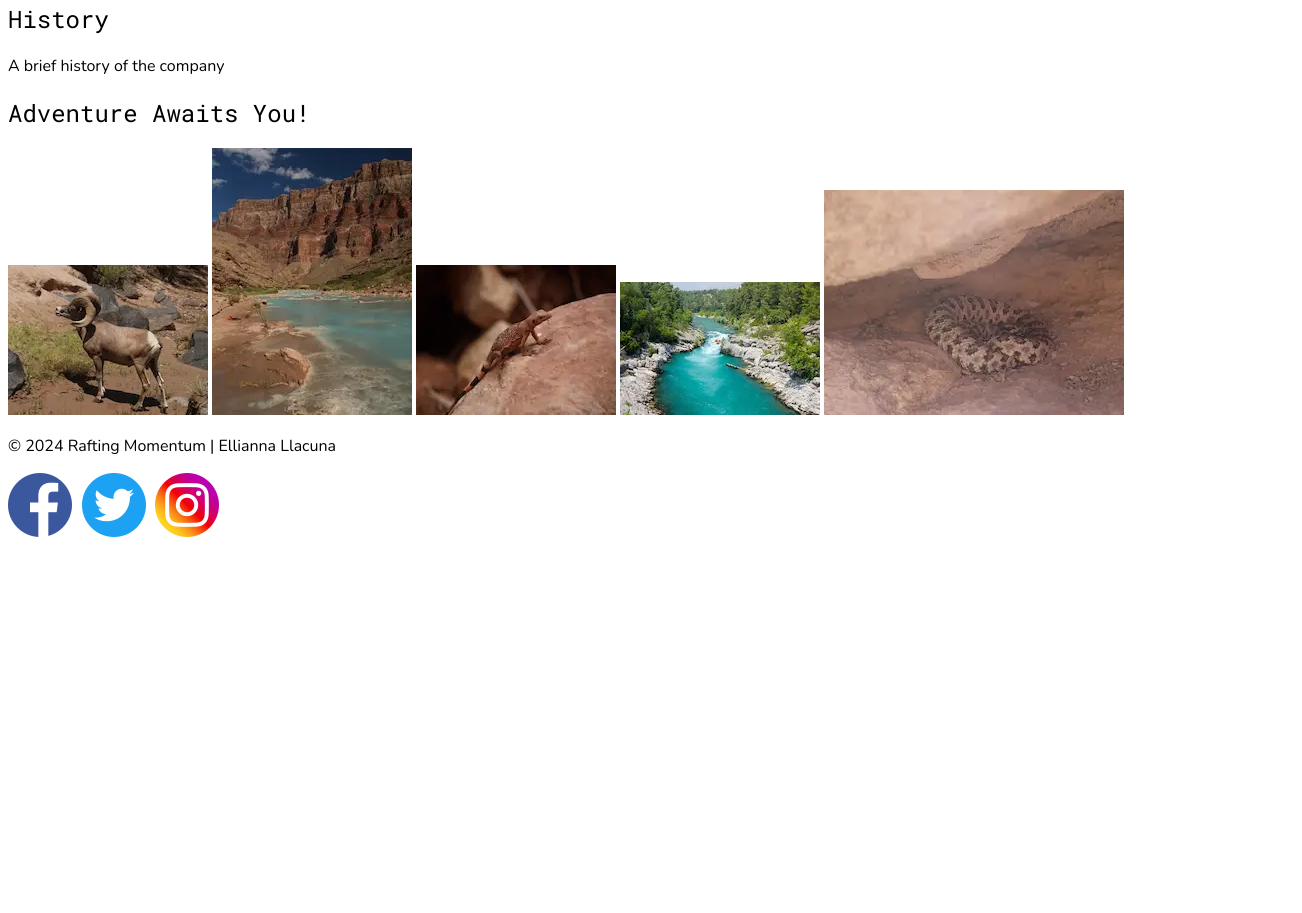
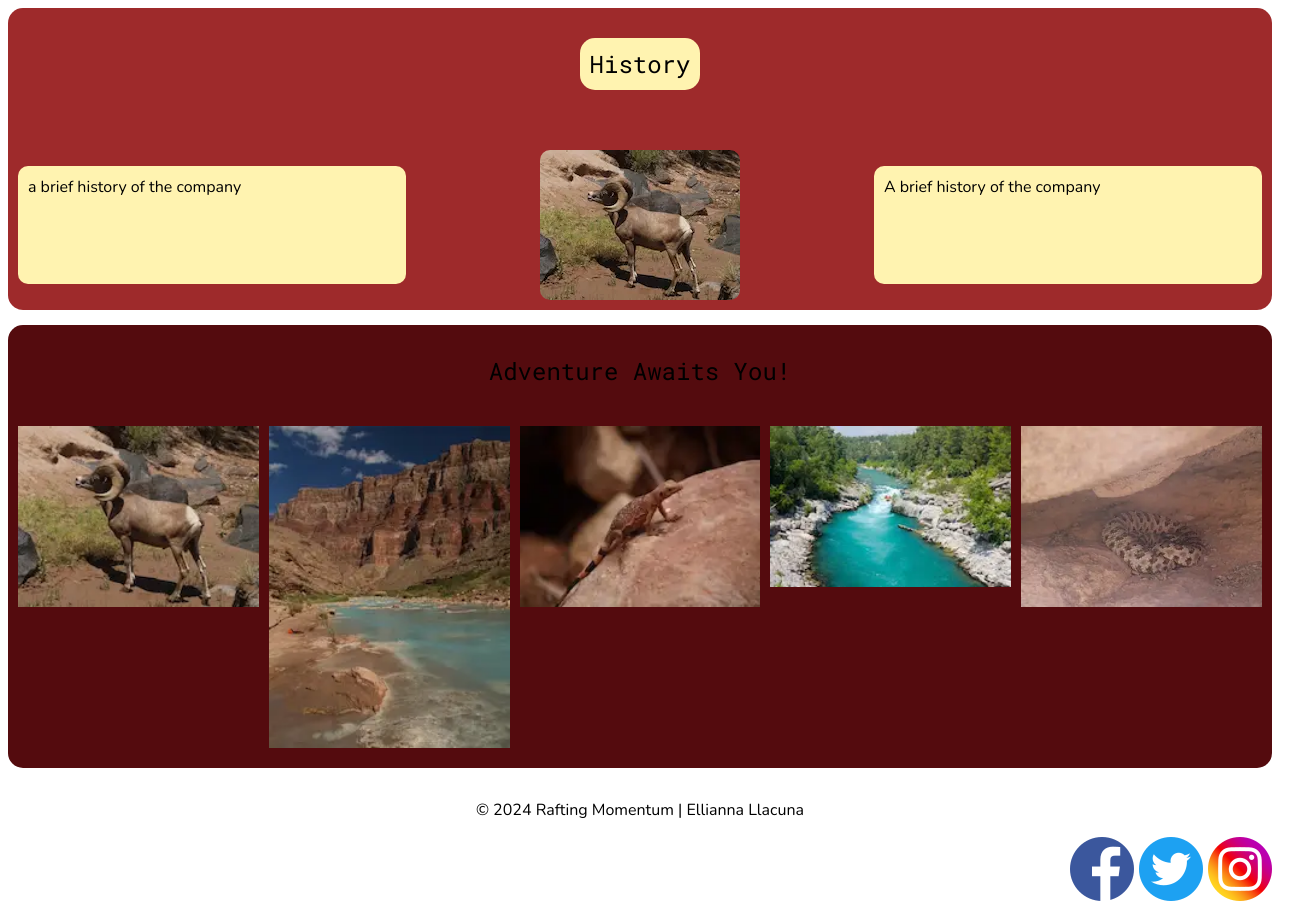
Before and after one commit to Ellllacuna/wdd130, a plain HTML site: page wwr/about.html in a window 1280 px wide. Shown: the part 962-1875 px from the top of the page, 1302 px wide, since content can reach past the window. Before the commit the page ends 1511 px from the top, so only its background shows below. Drawn offline with nearby package versions, Linux system fonts and the light colour scheme.

Commit message:
about us

```diff
--- a/wwr/about.html
+++ b/wwr/about.html
@@ -20,7 +20,7 @@
     <link rel="stylesheet" href="styles/rafting.css">
 </head>
 <body>
-    <header>
+    <header class="header-grid">
         <img src="images/rafting-momentum.webp" alt="The logo for Rafting Momentum" width="200">
         <nav>
             <a href="index.html">Home</a>
@@ -38,11 +38,13 @@
                 <p>Company mission</p>
             </article>
         </div>
-        <section>
-            <h2>History</h2>
+        <section class="history">
+            <h2 class="history-title">History</h2>
+            <p>a brief history of the company</p>
+            <img src="images/bighorn-ram.webp" alt="placeholder for a history picture">
             <p>A brief history of the company</p>
         </section>
-        <section>
+        <section class="adventure">
             <h2>Adventure Awaits You!</h2>
             <img src="images/bighorn-ram.webp" alt="A picture of a bighorn ram" width="200">
             <img src="images/landscape.webp" alt="A picture of a landscape">
@@ -53,6 +55,7 @@
     </main>
     <footer>
         <p>© 2024 Rafting Momentum | Ellianna Llacuna</p>
+        <div class="social">
             <a href="https://www.facebook.com">
                 <img src="images/facebook-icon.webp" alt="Facebook">
             </a>
@@ -62,6 +65,7 @@
             <a href="https://www.instagram.com">
                 <img src="images/instagram-logo.webp" alt="Instagram">
             </a>
+        </div>
     </footer>
 
 </body>
--- a/wwr/styles/rafting.css
+++ b/wwr/styles/rafting.css
@@ -4,6 +4,37 @@
     --accent1-color: #e09f3e;
     --accent2-color: #9e2a2b;
     --accent3-color: #540b0e;
+}
+
+
+.header-grid img {
+    grid-column: 1;
+    justify-items: start;
+    border-radius: 10%
+}
+
+.header-grid nav {
+    width: 80%;
+    display: grid;
+    grid-template-columns: repeat(4, 1fr);
+    grid-column: 2 / span 4;
+    justify-items: space-between;
+    align-items: center;
+    background-color: #e09f3e;
+    padding: 10px 20px;
+    border-radius: 15px;
+
+}
+
+.header-grid {
+    display: grid;
+    align-items: center;
+    justify-items: start;
+    grid-template-columns: 2fr 1fr 1fr 1fr 1fr;
+    background-color: #FFF3B0;
+    padding: 10px;
+    margin-bottom: 15px;
+    border-radius: 15px;
 }
 
 .hero {
@@ -13,7 +44,9 @@
     height: 400px;
     color: white;
     padding-top: 20%;
+    margin-bottom: 15px;
 }
+
 .hero img {
     position: absolute;
     top: 0;
@@ -22,6 +55,7 @@
     width: 100%;
     height: 100%;
     z-index: -1;
+    border-radius: 15px;
 }
 
 /* .hero article::after {
@@ -40,12 +74,13 @@
     width: 100%;
     height: auto;
     padding: 30px;
+    box-sizing: border-box;
 }
 
 .hero article {
     background:rgba(84,11,14,0.7);
     background-size: 100%;
-    bottom: 15%;
+    bottom: 5%;
     left: 50%;
     position: absolute;
     width: 80%;
@@ -53,6 +88,7 @@
     transform: translate(-50%, -50%);
     padding: 12px;
     text-align: left;
+    border-radius: 10px;
 
 }
 
@@ -61,6 +97,7 @@
     width: 25%;
     height: auto;
     float: right;
+    border-radius: 10px
 }
 
 .hero article p {
@@ -82,6 +119,7 @@ a {
 
 nav {
     text-decoration: none;
+    text-decoration-color: #540b0e;
 }
 
 h1, h2, h3, h4, h5, h6 {
@@ -99,3 +137,85 @@ p {
     font-style: normal;
     font-optical-sizing: auto;
   }
+
+.history {
+    display: grid;
+    grid-template-columns: 1fr 1fr 1fr;
+    grid-gap: 40px;
+    background-color:var(--accent2-color);
+    padding: 10px;
+    margin-bottom:15px;
+    border-radius: 15px;
+}
+
+.history p {
+    background-color: #FFF3B0;
+    padding: 10px;
+    border-radius: 10px;
+}
+
+.history img {
+    justify-self: center;
+    border-radius: 10px;
+}
+
+.history-title {
+    grid-column-start: 1;
+    grid-column-end: 4;
+    justify-self: center;
+    background-color: #FFF3B0;
+    padding: 10px;
+    border-radius: 15px;
+}
+
+.adventure {
+    display: grid;
+    grid-template-columns: repeat(5, 1fr);
+    justify-items: space-between;
+    background-color: #540b0e;
+    padding: 10px;
+    gap: 10px;
+    margin-bottom: 15px;
+    border-radius: 15px;
+}
+
+.adventure img {
+    height: auto;
+    width: 100%;
+    padding: 10px;
+    object-fit: cover;
+    flex-wrap: wrap;
+    justify-self: center;
+}
+
+.adventure h2 {
+    grid-column: 1/6;
+    justify-self: center;
+}
+
+.adventure img:hover {
+    transform: scale(1.1);
+    transition: transform 0.3s ease;
+}
+
+footer {
+    display: grid;
+    grid-template-columns: 80% 20%;
+    justify-items: center;
+    align-items: center;
+}
+
+footer p {
+    text-align: center;
+    grid-column: 1 / span 2;
+}
+
+.social {
+    display: grid;
+    grid-template-columns: 1fr 1fr 1fr;
+    flex-direction: row;
+    justify-self: flex-end;
+    gap: 5px;
+    grid-column: 2;
+    align-self: center;
+}
```
Lines whose indentation alone changed are shown as unchanged.
